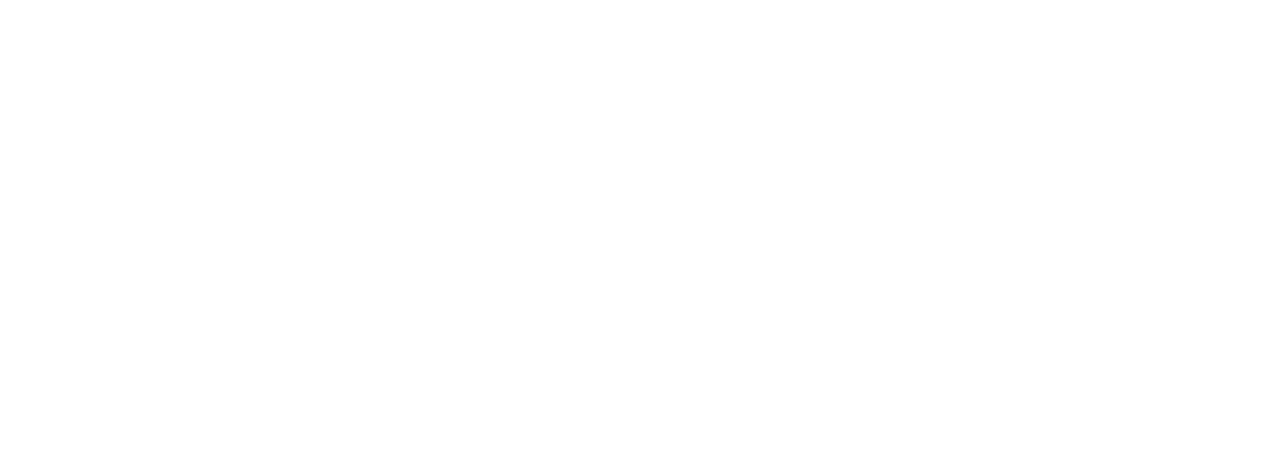
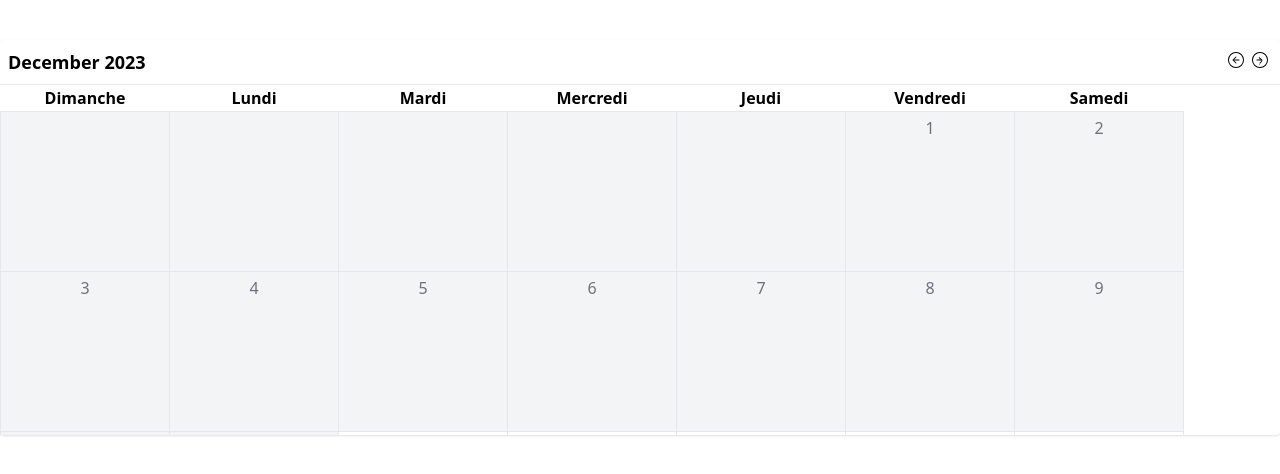
Before and after one commit to elansariamina/GestionCabinet, a React (Create React App) app in the folder cabinet/: page /appointment in a window 1280 px wide. Before the commit this address had no page. Shown: the top 474 px of the page. Built offline with nearby package versions, Linux system fonts and the light colour scheme; the HTML template or start-up script is replaced by a standard one.

Commit message:
adding the calendar rdv

```diff
--- a/cabinet/package.json
+++ b/cabinet/package.json
@@ -6,6 +6,7 @@
     "@testing-library/jest-dom": "^5.17.0",
     "@testing-library/react": "^13.4.0",
     "@testing-library/user-event": "^13.5.0",
+    "date-fns": "^2.30.0",
     "react": "^18.2.0",
     "react-dom": "^18.2.0",
     "react-router-dom": "^6.18.0",
--- a/cabinet/src/App.js
+++ b/cabinet/src/App.js
@@ -2,6 +2,7 @@
 import { BrowserRouter as Router, Routes, Route } from 'react-router-dom';
 import Patients from './pages/Patients';
 import Medecins from './pages/Medecins';
+import Appointment from "./pages/Appointment";
 
 function App() {
   return (
@@ -10,6 +11,7 @@
         <Routes>
           <Route path="/" element={<Patients />} />
           <Route path="/patients/:id" element={<Medecins />} />
+          <Route path="/appointment" element={<Appointment />} />
         </Routes>
       </Router>
     </div>
--- /dev/null
+++ b/cabinet/src/components/RDVcard.js
@@ -0,0 +1,34 @@
+import React, { useEffect, useState } from 'react';
+import { RDV } from "./Rendez-vousList";
+import { format } from 'date-fns';
+
+const RdVcard = ({ time, date }) => {
+    const IDMED = 2001;
+    const [isToken, setIsToken] = useState(false);
+
+    useEffect(() => {
+        setIsToken(false)
+        RDV.forEach(app => {
+            const appTime = app.time;
+            const appDate = new Date(app.date);
+            const formattedAppDate = format(appDate, 'yyyy-MM-dd');
+
+            if (app.id_medecin === IDMED && appTime === time && formattedAppDate === format(date, 'yyyy-MM-dd')) {
+                setIsToken(true);
+            }
+        });
+    }, [time, date]);
+
+    const cardStyle = isToken
+        ? 'event bg-red-400 text-white rounded p-1 text-sm mb-1 cursor-none'
+        : 'event bg-green-400 text-white rounded p-1 text-sm mb-1 cursor-pointer';
+
+    return (
+        <div className={cardStyle}>
+            <span >Consultation à </span>
+            <span >{time}</span>
+        </div>
+    );
+};
+
+export default RdVcard;
--- /dev/null
+++ b/cabinet/src/components/Rendez-vousList.js
@@ -0,0 +1,12 @@
+export const RDV = [
+    { id: 1, id_patient: 1001, id_medecin: 2001, date: '2023-12-01', time: '8:30' },
+    { id: 2, id_patient: 1002, id_medecin: 2001, date: '2023-11-14', time: '9:30' },
+    { id: 3, id_patient: 1003, id_medecin: 2001, date: '2023-11-16', time: '10:30' },
+    { id: 4, id_patient: 1004, id_medecin: 2001, date: '2023-11-18', time: '11:30' },
+    { id: 5, id_patient: 1005, id_medecin: 2001, date: '2023-11-08', time: '12:30' },
+    { id: 6, id_patient: 1006, id_medecin: 2002, date: '2023-11-09', time: '13:30' },
+    { id: 7, id_patient: 1007, id_medecin: 2001, date: '2023-11-10', time: '14:30' },
+    { id: 8, id_patient: 1008, id_medecin: 2001, date: '2023-11-15', time: '15:30' },
+    { id: 9, id_patient: 1009, id_medecin: 2001, date: '2023-11-16', time: '16:30' },
+    { id: 10, id_patient: 1010, id_medecin: 2001, date: '2023-11-11', time: '17:30' },
+];
--- /dev/null
+++ b/cabinet/src/components/Scheduler.js
@@ -0,0 +1,152 @@
+import React, { useState, useEffect } from 'react';
+import RdVcard from "./RDVcard";
+
+
+const Scheduler = () => {
+
+
+    const  times =["8:30","9:30","10:30","11:30","12:30","14:30","15:30","16:30","17:30"]
+    const [currentMonth, setCurrentMonth] = useState(new Date());
+    let isPassed=false;
+    let isPastDay=false;
+    useEffect(() => {
+         isPassed=false;
+         isPastDay=false;
+        setCurrentMonth(new Date());
+    }, []);
+
+    const goToPreviousMonth = () => {
+        const previousMonth = new Date(currentMonth);
+        previousMonth.setMonth(previousMonth.getMonth() - 1);
+        const now = new Date();
+        now.setDate(1);
+
+        if (previousMonth < now) {
+            return;
+        }
+
+        setCurrentMonth(previousMonth);
+    };
+
+    const goToNextMonth = () => {
+        const nextMonth = new Date(currentMonth);
+        nextMonth.setMonth(nextMonth.getMonth() + 1);
+        setCurrentMonth(nextMonth);
+    };
+
+    const daysInMonth = (year, month) => {
+        return new Date(year, month + 1, 0).getDate();
+    };
+
+    const startDayOfWeek = (year, month) => {
+        return new Date(year, month, 1).getDay();
+    };
+
+    const renderCalendar = () => {
+        const year = currentMonth.getFullYear();
+        const month = currentMonth.getMonth();
+        const numDays = daysInMonth(year, month);
+        const startDay = startDayOfWeek(year, month);
+        const today = new Date();
+        let day = 1;
+
+        const calendar = [];
+        for (let row = 0; row < 5; row++) {
+            const week = [];
+
+            for (let col = 0; col < 7; col++) {
+                isPastDay = row === 0 && col < startDay;
+                isPassed = today > new Date(year, month, day);
+                let cellClasses = "border p-1 h-40 xl:w-40 lg:w-30 md:w-30 sm:w-20 w-10";
+                let hoverClasses = "";
+
+                if (isPastDay || isPassed) {
+                    cellClasses += " bg-gray-100 align-text-top";
+                } else {
+                    hoverClasses = "hover:bg-gray-300";
+                }
+
+                if (isPastDay || day > numDays) {
+                    week.push(
+                        <td key={`empty-${row}-${col}`} className={`${cellClasses} ${hoverClasses}`} />
+                    );
+                } else {
+                    week.push(
+                        <td key={`day-${day}`} className={`${cellClasses} ${hoverClasses}`}>
+                            <div className="flex flex-col h-200 mx-auto xl:w-40 lg:w-30 md:w-30 sm:w-full w-10 mx-auto overflow-hidden">
+                                <div className="top h-5 w-full">
+                                    <span className="text-gray-500">{day}</span>
+                                </div>
+                                <div className="bottom flex-grow h-30 py-1 w-full cursor-pointer">
+                                    {!isPastDay && !isPassed ? (
+                                        times.map((time) => {
+                                            const formattedTime = time;
+                                            const date = new Date(year, month, day);
+                                            return (
+                                                <RdVcard
+                                                    key={time}
+                                                    time={formattedTime}
+                                                    date={date}
+                                                />
+                                            );
+                                        })
+                                    ) : null}
+                                </div>
+                            </div>
+                        </td>
+                    );
+                    day++;
+                }
+            }
+            calendar.push(<tr key={`week-${row}`} className="text-center h-20">{week}</tr>);
+        }
+        return calendar;
+    };
+
+
+    return (
+        <div className="container mx-auto mt-10">
+            <div className="wrapper bg-white rounded shadow w-full">
+                <div className="header flex justify-between border-b p-2">
+                    <span className="text-lg font-bold">
+                        {currentMonth.toLocaleString('default', { year: 'numeric', month: 'long' })}
+                    </span>
+                    <div className="buttons">
+                        <button className="p-1" onClick={goToPreviousMonth}>
+                            <svg width="1em" fill="gray" height="1em" viewBox="0 0 16 16" className="bi bi-arrow-left-circle" fill="currentColor" xmlns="http://www.w3.org/2000/svg">
+                                <path fillRule="evenodd" d="M8 15A7 7 0 1 0 8 1a7 7 0 0 0 0 14zm0 1A8 8 0 1 0 8 0a8 8 0 0 0 0 16z" />
+                                <path fillRule="evenodd" d="M8.354 11.354a.5.5 0 0 0 0-.708L5.707 8l2.647-2.646a.5.5 0 1 0-.708-.708l-3 3a.5.5 0 0 0 0 .708l3 3a.5.5 0 0 0 .708 0z" />
+                                <path fillRule="evenodd" d="M11.5 8a.5.5 0 0 0-.5-.5H6a.5.5 0 0 0 0 1h5a.5.5 0 0 0 .5-.5z" />
+                            </svg>
+                        </button>
+                        <button className="p-1" onClick={goToNextMonth}>
+                            <svg width="1em" fill="gray" height="1em" viewBox="0 0 16 16" className="bi bi-arrow-right-circle" fill="currentColor" xmlns="http://www.w3.org/2000/svg">
+                                <path fillRule="evenodd" d="M8 15A7 7 0 1 0 8 1a7 7 0 0 0 0 14zm0 1A8 8 0 1 0 8 0a8 8 0 0 0 0 16z" />
+                                <path fillRule="evenodd" d="M7.646 11.354a.5.5 0 0 0 0-.708L10.293 8 7.646 5.354a.5.5 0 0 0-.708.708l3 3a.5.5 0 0 0 0 .708l-3 3a.5.5 0 0 0 .708 0z" />
+                                <path fillRule="evenodd" d="M10.5 8a.5.5 0 0 0-.5-.5H5a.5.5 0 0 0 0 1h5a.5.5 0 0 0 .5-.5z" />
+                            </svg>
+                        </button>
+                    </div>
+                </div>
+                <div  className="max-h-[350px] overflow-y-scroll">
+                    <table>
+                        <thead className="sticky top-0 bg-white">
+                        <tr>
+                            <th>Dimanche</th>
+                            <th>Lundi</th>
+                            <th>Mardi</th>
+                            <th>Mercredi</th>
+                            <th>Jeudi</th>
+                            <th>Vendredi</th>
+                            <th>Samedi</th>
+                        </tr>
+                        </thead>
+                        <tbody>{renderCalendar()}</tbody>
+                    </table>
+                </div>
+            </div>
+        </div>
+    );
+};
+
+export default Scheduler;
--- /dev/null
+++ b/cabinet/src/pages/Appointment.js
@@ -0,0 +1,12 @@
+import React from 'react';
+import Scheduler from "../components/Scheduler";
+
+const Appointment = () => {
+    return (
+        <div>
+            <Scheduler />
+        </div>
+    );
+};
+
+export default Appointment;
```
Also changed, not shown: 2 other files (tests, documents, lock files or other folders).
